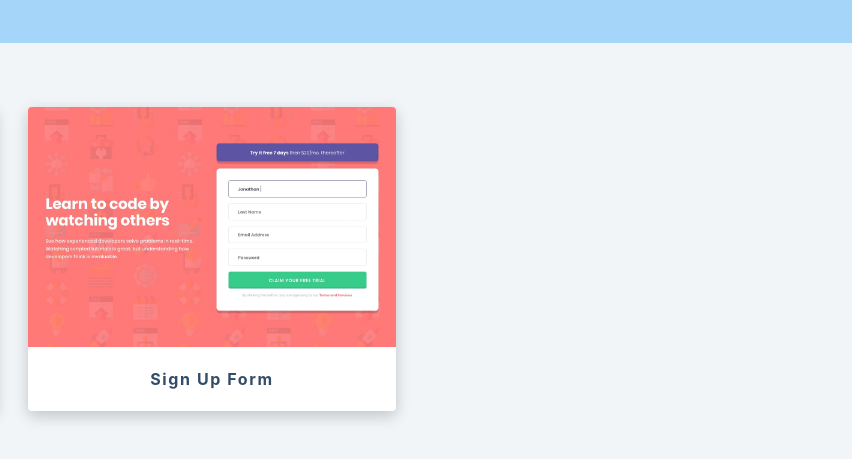
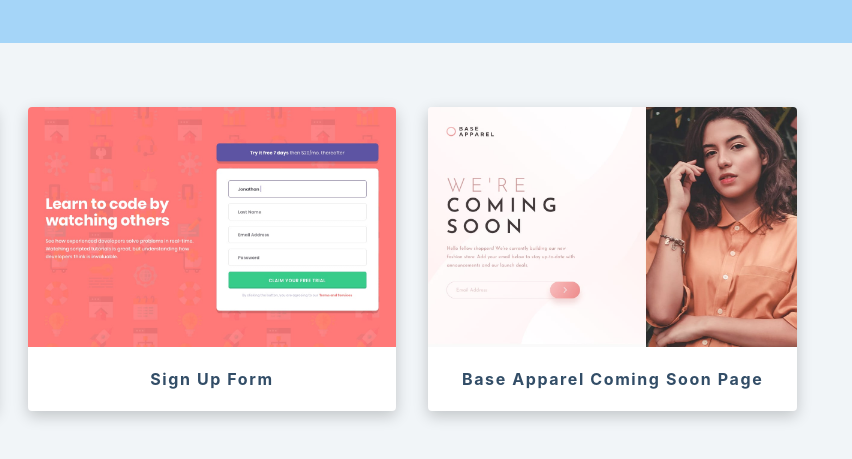
Before and after one commit to arsalan98m/front-end-mentor-challenges, a plain HTML site: page index.html in a window 1280 px wide. Shown: the part 197-656 px from the top of the page, 428-1280 px from the left. Drawn offline with Linux system fonts and the light colour scheme.

Commit message:
updated main index.html file and created app.js file and sepearted projects on array and then inserted on dom

```diff
--- /dev/null
+++ b/app.js
@@ -0,0 +1,45 @@
+const projects = [
+  {
+    title: "Four card feature section",
+    image: "./four-card-feature-section-master//design/desktop-design.jpg",
+    link: "./four-card-feature-section-master/index.html",
+  },
+
+  {
+    title: "sign up form",
+    image:
+      "./intro-component-with-signup-form-master/design/desktop-design.jpg",
+    link: "./intro-component-with-signup-form-master/index.html",
+  },
+
+  {
+    title: "Base apparel coming soon page",
+    image: "./base-apparel-coming-soon-master/design/desktop-design.jpg",
+    link: "./base-apparel-coming-soon-master/index.html",
+  },
+];
+
+const mainSection = document.querySelector(".section-center");
+
+window.addEventListener("DOMContentLoaded", (event) => {
+  const projectData = projects
+    .map((project) => {
+      return `
+        <a
+          href="${project.link}"
+          target="_blank"
+          class="project"
+        >
+          <img
+            src="${project.image}"
+            alt=""
+          />
+          <footer>
+            <h4>${project.title}</h4>
+          </footer>
+        </a>
+        `;
+    })
+    .join("");
+  mainSection.innerHTML = projectData;
+});
--- a/index.html
+++ b/index.html
@@ -18,33 +18,16 @@
       <div class="section-center">
         <!-- card -->
         <a
-          href="./four-card-feature-section-master/index.html"
+          href="./base-apparel-coming-soon-master/index.html"
           target="_blank"
           class="project"
         >
           <img
-            src="./four-card-feature-section-master//design/desktop-design.jpg"
+            src="./base-apparel-coming-soon-master/design/desktop-design.jpg"
             alt=""
           />
           <footer>
-            <h4>Four card feature section</h4>
-          </footer>
-        </a>
-
-        <!-- end of card -->
-
-        <!-- card -->
-        <a
-          href="./intro-component-with-signup-form-master/index.html"
-          target="_blank"
-          class="project"
-        >
-          <img
-            src="./intro-component-with-signup-form-master/design/desktop-design.jpg"
-            alt=""
-          />
-          <footer>
-            <h4>sign up form</h4>
+            <h4>Base apparel coming soon page</h4>
           </footer>
         </a>
 
@@ -52,4 +35,5 @@
       </div>
     </section>
   </body>
+  <script src="./app.js"></script>
 </html>
```
